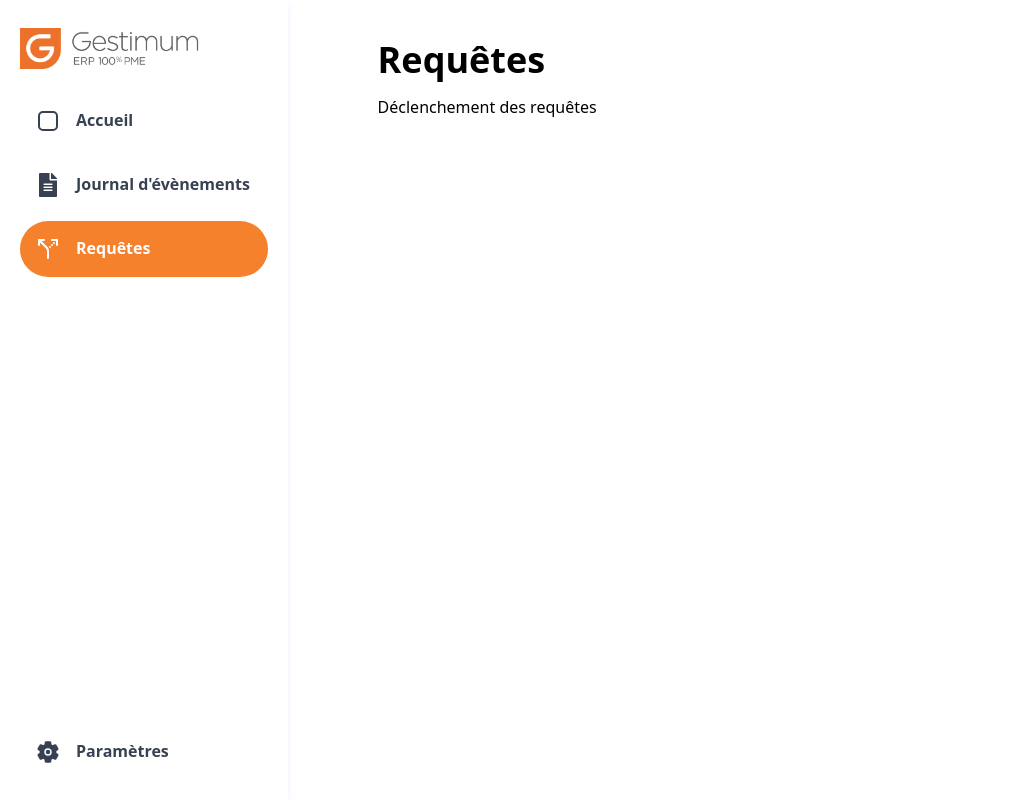
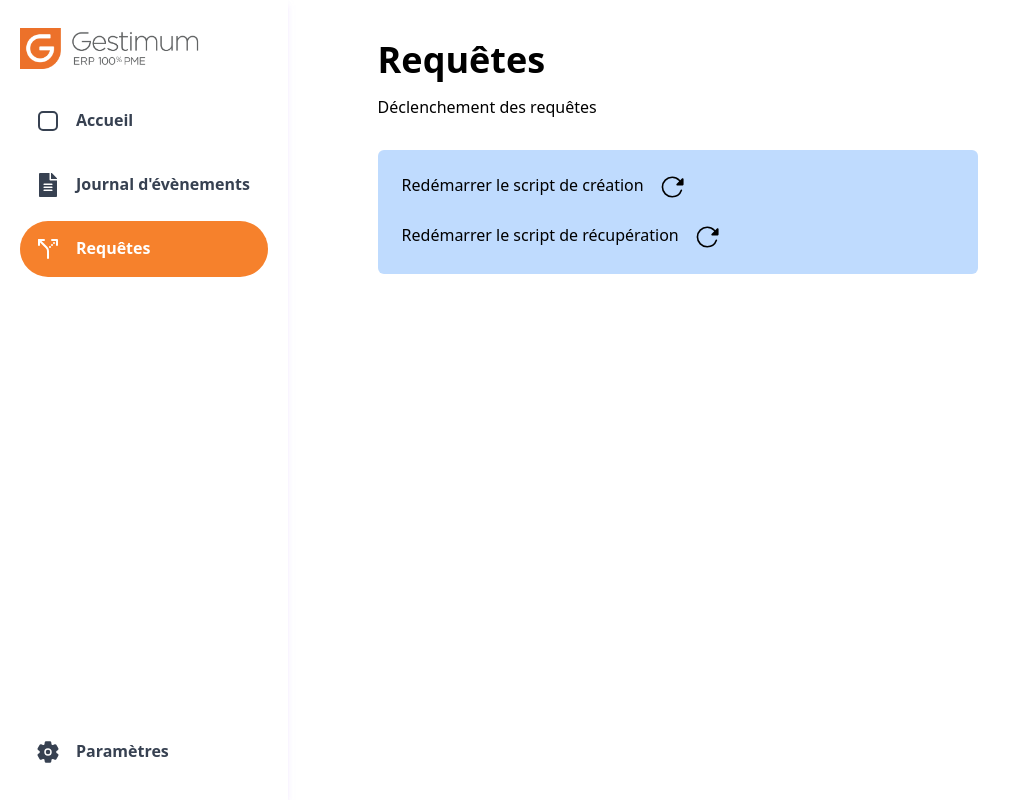
Before and after one commit to Thomasjan/web_console, a Next.js app: page /requests in a window 1280 px wide. Shown: the whole page, without its empty margins (0-1021 px from the left). Built offline with nearby package versions, Linux system fonts and the light colour scheme.

Commit message:
Add reload functionality for scripts

```diff
--- a/app/(root)/requests/page.tsx
+++ b/app/(root)/requests/page.tsx
@@ -1,10 +1,54 @@
+"use client";
 import Header from '@/components/shared/Header'
+import { useToast } from '@/components/ui/use-toast';
 import React from 'react'
 
+import { IoReload } from "react-icons/io5";
+
 const Requests = () => {
+
+  const { toast } = useToast()
+
+  const reloadScriptCreateJobs =  () => {
+    try{
+      fetch('http://localhost:3000/api/v1/scripts/startCreateJobs')
+
+      toast({
+        title: 'Script de création redémarré',
+        description: 'Le script de création a été redémarré avec succès',
+        duration: 5000,
+      })
+    } catch (error) {
+      console.log(error)
+    }
+  }
+
+  const reloadScriptGetJobs =  () => {
+    try{
+      fetch('http://localhost:3000/api/v1/scripts/startGetJobs')
+      toast({
+        title: 'Script de récupération redémarré',
+        description: 'Le script de récupération a été redémarré avec succès',
+        duration: 5000,
+      })
+
+    } catch (error) {
+      console.log(error)
+    }
+  }
   return (
     <div>
       <Header title="Requêtes" subtitle="Déclenchement des requêtes" />
+      <div className='mt-8 bg-blue-200 rounded-md p-6 w-[600px] flex flex-col gap-6'>
+        <div className='item-center flex gap-4'>
+          <span>Redémarrer le script de création</span>
+          <IoReload size={26} className='text-4xl cursor-pointer hover:text-green-600' onClick={()=> reloadScriptCreateJobs()} />
+        </div>
+        <div className='item-center flex gap-4'>
+          <span>Redémarrer le script de récupération</span>
+          <IoReload size={26} className='text-4xl cursor-pointer hover:text-green-600' onClick={()=> reloadScriptGetJobs()} />
+        </div>
+      </div>
     </div>
   )
 }
```
